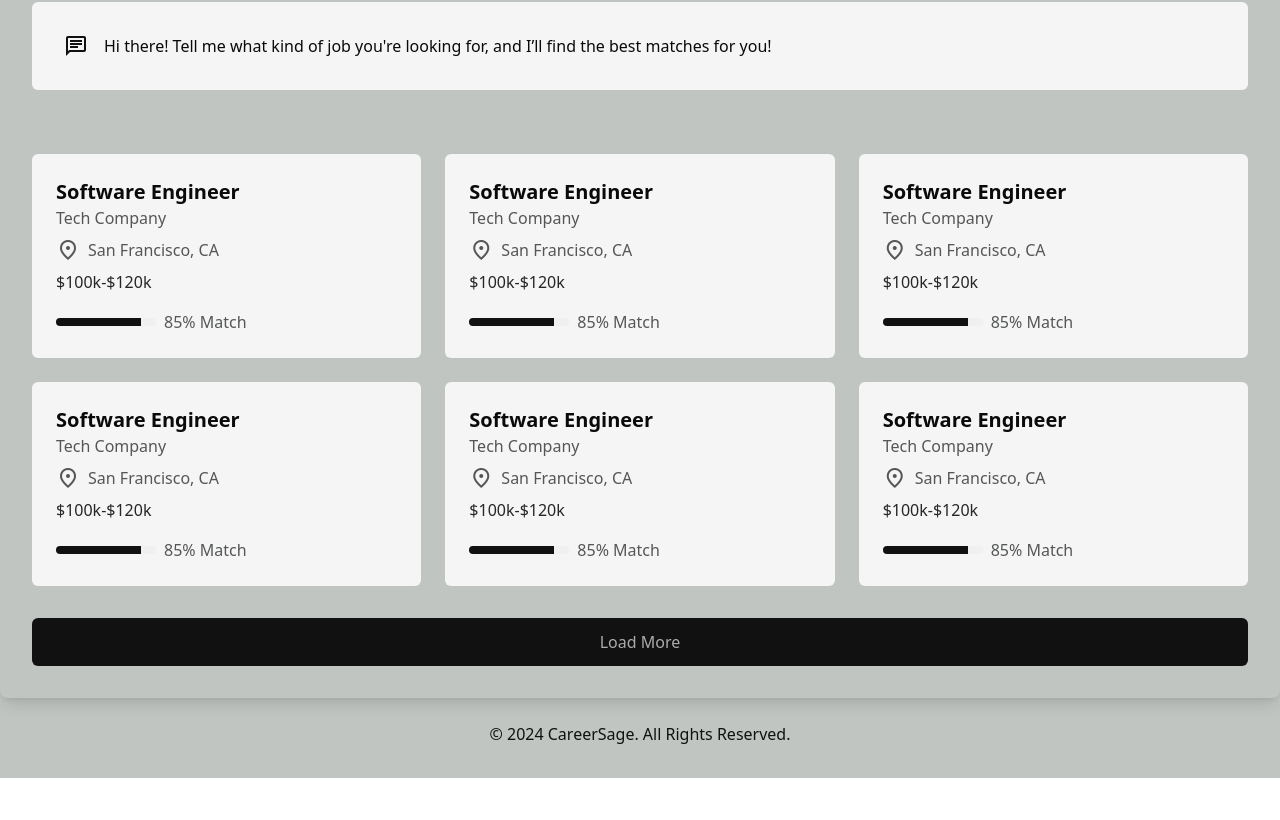
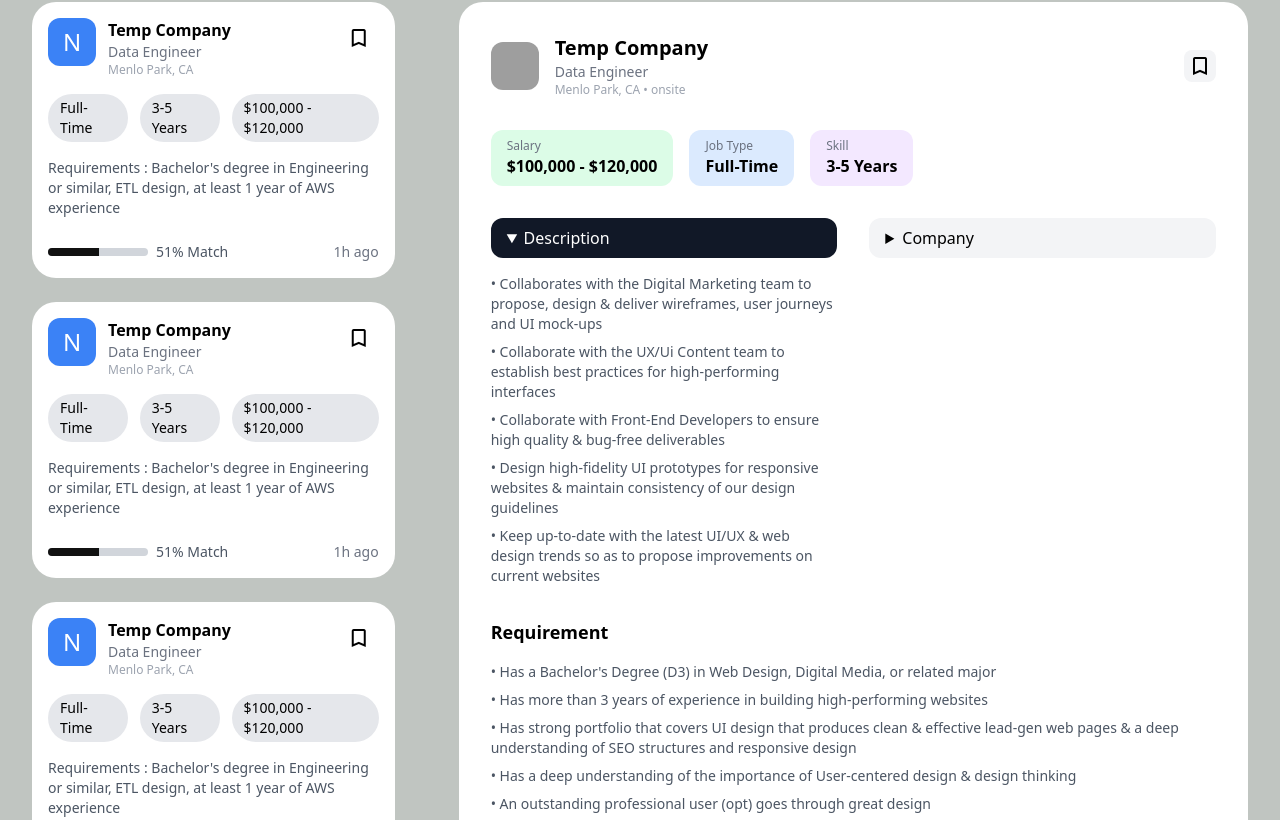
Before and after one commit to mason-lee19/CareerSageAI, a Next.js app in the folder frontend/: page /jobsearch in a window 1280 px wide. Shown: the part 280-1100 px from the top of the page. Before the commit the page ends 1058 px from the top, so only its background shows below. Built offline with nearby package versions, Linux system fonts and the light colour scheme; no server answers; grey boxes are pictures that could not be loaded.

Commit message:
Updated UI design of job search page

```diff
--- /dev/null
+++ b/frontend/src/components/jobs/FullJobCell.js
@@ -0,0 +1,120 @@
+import React from "react";
+
+export default function FullJobCell({
+  index,
+  company,
+  jobTitle,
+  location,
+  remoteStatus,
+  contractType,
+  experience,
+  pay,
+  requirements,
+}) {
+  return (
+    <div className="min-h-screen bg-white p-8 m-8 rounded-3xl bg-white p-8">
+      <header className="flex items-center justify-between">
+        <img
+          src="https://icons8.com/icon/G7wbX3gJW5c/hottypo"
+          alt="Company Logo"
+          className="h-12 w-12 rounded-xl"
+        />
+        <div className="flex flex-grow flex-col px-4">
+          <h1 className="text-xl font-bold">{company}</h1>
+          <p className="text-sm text-gray-500">{jobTitle}</p>
+          <p className="text-xs text-gray-400">
+            {location} • {remoteStatus}
+          </p>
+        </div>
+        <div className="flex h-8 w-8 cursor-pointer items-center justify-center rounded-lg bg-gray-100 transition-all hover:bg-gray-200">
+          <span className="material-symbols-outlined text-xl">bookmark</span>
+        </div>
+      </header>
+      <div className="mt-8 flex gap-4">
+        <div className="rounded-xl bg-green-100 px-4 py-2">
+          <p className="text-xs text-gray-500">Salary</p>
+          <p className="font-semibold">{pay}</p>
+        </div>
+        <div className="rounded-xl bg-blue-100 px-4 py-2">
+          <p className="text-xs text-gray-500">Job Type</p>
+          <p className="font-semibold">{contractType}</p>
+        </div>
+        <div className="rounded-xl bg-purple-100 px-4 py-2">
+          <p className="text-xs text-gray-500">Skill</p>
+          <p className="font-semibold">{experience}</p>
+        </div>
+      </div>
+      <div className="mt-8 flex gap-8">
+        <details className="group flex-1" open>
+          <summary className="cursor-pointer rounded-xl bg-gray-900 px-4 py-2 text-white">
+            Description
+          </summary>
+          <div className="mt-4 space-y-2 text-sm text-gray-600">
+            <p>
+              • Collaborates with the Digital Marketing team to propose, design
+              & deliver wireframes, user journeys and UI mock-ups
+            </p>
+            <p>
+              • Collaborate with the UX/Ui Content team to establish best
+              practices for high-performing interfaces
+            </p>
+            <p>
+              • Collaborate with Front-End Developers to ensure high quality &
+              bug-free deliverables
+            </p>
+            <p>
+              • Design high-fidelity UI prototypes for responsive websites &
+              maintain consistency of our design guidelines
+            </p>
+            <p>
+              • Keep up-to-date with the latest UI/UX & web design trends so as
+              to propose improvements on current websites
+            </p>
+          </div>
+        </details>
+        <details className="group flex-1">
+          <summary className="cursor-pointer rounded-xl bg-gray-100 px-4 py-2">
+            Company
+          </summary>
+        </details>
+      </div>
+      <div className="mt-8">
+        <h2 className="text-lg font-semibold">Requirement</h2>
+        <ul className="mt-4 space-y-2 text-sm text-gray-600">
+          <li>
+            • Has a Bachelor's Degree (D3) in Web Design, Digital Media, or
+            related major
+          </li>
+          <li>
+            • Has more than 3 years of experience in building high-performing
+            websites
+          </li>
+          <li>
+            • Has strong portfolio that covers UI design that produces clean &
+            effective lead-gen web pages & a deep understanding of SEO
+            structures and responsive design
+          </li>
+          <li>
+            • Has a deep understanding of the importance of User-centered design
+            & design thinking
+          </li>
+          <li>
+            • An outstanding professional user (opt) goes through great design
+          </li>
+          <li>
+            • Able to meet aggressive deadlines in a fast-paced environment
+          </li>
+          <li>• Have a keen of aesthetics & attention to detail</li>
+          <li>
+            • Proficient in Figma, Illustrator, Photoshop, and other web
+            building tools
+          </li>
+          <li>• Knowledge in HTML, CSS, JavaScript & WordPress builds</li>
+        </ul>
+      </div>
+      <button className="mt-8 w-full rounded-xl bg-gray-900 py-4 text-white transition-all hover:bg-gray-800">
+        Apply Now
+      </button>
+    </div>
+  );
+}
--- /dev/null
+++ b/frontend/src/components/jobs/MiniJobCell.js
@@ -0,0 +1,63 @@
+import React from "react";
+
+export default function MiniJobCell({
+  index,
+  company,
+  jobTitle,
+  location,
+  contractType,
+  experience,
+  pay,
+  requirements,
+  matchPercent,
+}) {
+  return (
+    <div
+      key={index}
+      className="bg-white p-4 rounded-3xl space-y-4 hover:shadow-lg transition-all duration-300"
+    >
+      <div className="flex justify-between items-start">
+        <div className="flex gap-3">
+          <div className="w-12 h-12 bg-blue-500 rounded-xl flex items-center justify-center">
+            <span className="text-2xl text-white">N</span>
+          </div>
+          <div>
+            <h3 className="font-semibold">{company}</h3>
+            <p className="text-sm text-gray-500">{jobTitle}</p>
+            <p className="text-xs text-gray-400">{location}</p>
+          </div>
+        </div>
+        <button className="p-2 hover:bg-gray-100 rounded-full transition-colors">
+          <span className="material-symbols-outlined">bookmark</span>
+        </button>
+      </div>
+
+      <div className="flex gap-3">
+        <span className="px-3 py-1 bg-gray-200 rounded-full text-sm">
+          {contractType}
+        </span>
+        <span className="px-3 py-1 bg-gray-200 rounded-full text-sm">
+          {experience}
+        </span>
+        <span className="px-3 py-1 bg-gray-200 rounded-full text-sm">
+          {pay}
+        </span>
+      </div>
+
+      <p className="text-sm text-gray-600">Requirements : {requirements}</p>
+
+      <div className="flex justify-between items-center pt-2">
+        <div className="flex items-center gap-2">
+          <div className="w-[100px] bg-gray-300 rounded-full h-[8px] overflow-hidden">
+            <div
+              className="bg-primary-500 h-full"
+              style={{ width: matchPercent }}
+            ></div>
+          </div>
+          <span className="text-sm text-gray-600">{matchPercent} Match</span>
+        </div>
+        <span className="text-sm text-gray-500">1h ago</span>
+      </div>
+    </div>
+  );
+}
--- a/frontend/src/pages/jobsearch.js
+++ b/frontend/src/pages/jobsearch.js
@@ -1,4 +1,7 @@
 import React from "react";
+
+import MiniJobCell from "../components/jobs/MiniJobCell";
+import FullJobCell from "../components/jobs/FullJobCell";
 
 function JobSearch() {
   return (
@@ -7,7 +10,7 @@ function JobSearch() {
         href="https://fonts.googleapis.com/css2?family=Material+Symbols+Outlined"
         rel="stylesheet"
       />
-      <div className="rounded-lg shadow-lg flex flex-col">
+      <div className="flex flex-col">
         {" "}
         {/* Search Bar Section */}
         <section className="p-8 border-b border-neutral-200">
@@ -45,51 +48,42 @@ function JobSearch() {
             </select>
           </div>
         </section>
-        {/* AI Assistant Section */}
-        <aside className="relative m-8 p-8 bg-neutral-100 rounded-md flex items-start gap-4">
-          <span className="material-symbols-outlined text-primary-500">
-            chat
-          </span>
-          <p className="text-neutral-950 text-l center-items">
-            Hi there! Tell me what kind of job you're looking for, and I’ll find
-            the best matches for you!
-          </p>
-        </aside>
         {/* Job Results Section */}
-        <section className="flex-1 p-8 grid grid-cols-1 sm:grid-cols-1 md:grid-cols-2 lg:grid-cols-3 gap-6">
-          {[...Array(6)].map((_, index) => (
-            <div
-              key={index}
-              className="p-6 bg-neutral-100 rounded-md hover:shadow-lg transition-shadow"
-            >
-              <h3 className="font-title text-xl font-bold text-neutral-950 cursor-pointer">
-                Software Engineer
-              </h3>
-              <p className="text-neutral-600">Tech Company</p>
-              <div className="flex items-center gap-2 mt-2">
-                <span className="material-symbols-outlined text-neutral-600">
-                  place
-                </span>
-                <span className="text-neutral-600">San Francisco, CA</span>
-              </div>
-              <p className="mt-2 text-neutral-800">$100k-$120k</p>
-              <div className="mt-4 text-neutral-600 flex items-center gap-2">
-                <div className="w-[100px] bg-neutral-200 rounded-full h-[8px] overflow-hidden">
-                  <div
-                    className="bg-primary-500 h-full"
-                    style={{ width: "85%" }}
-                  ></div>
-                </div>
-                <span>85% Match</span>
-              </div>
+        <div className="grid grid-cols-[1fr_2fr]">
+          <section className="gap-6">
+            <div className="gap-6 flex-1 p-8 grid grid-cols-1">
+              {[...Array(3)].map((_, index) => (
+                <MiniJobCell
+                  index={index}
+                  company="Temp Company"
+                  jobTitle="Data Engineer"
+                  location="Menlo Park, CA"
+                  contractType="Full-Time"
+                  experience="3-5 Years"
+                  pay="$100,000 - $120,000"
+                  requirements="Bachelor's degree in Engineering or similar, ETL design, at least 1 year of AWS experience"
+                  matchPercent="51%"
+                />
+              ))}
             </div>
-          ))}
-        </section>
-        {/* Load More Button */}
-        <div className="px-8 pb-8">
-          <button className="w-full px-6 py-3 bg-primary-500 text-primary-50 rounded-md hover:bg-primary-600">
-            Load More
-          </button>
+            {/* Load More Button */}
+            <div className="px-8 flex justify-center">
+              <button className="px-32 py-3 bg-primary-500 text-primary-50 rounded-md hover:bg-primary-600">
+                Load More
+              </button>
+            </div>
+          </section>
+          <div className="gap-6">
+            <FullJobCell
+              company="Temp Company"
+              jobTitle="Data Engineer"
+              location="Menlo Park, CA"
+              remoteStatus="onsite"
+              contractType="Full-Time"
+              experience="3-5 Years"
+              pay="$100,000 - $120,000"
+            />
+          </div>
         </div>
       </div>
     </div>
```
